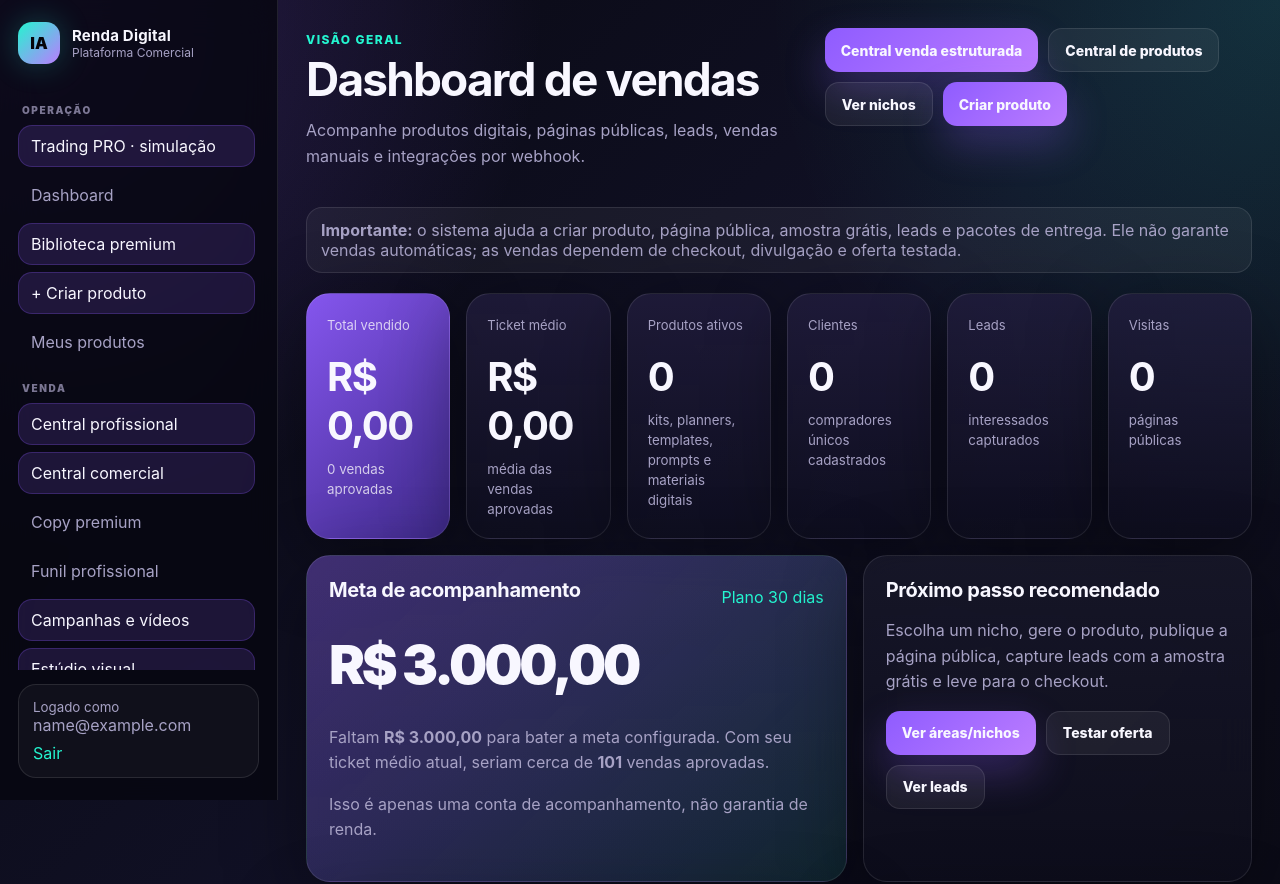
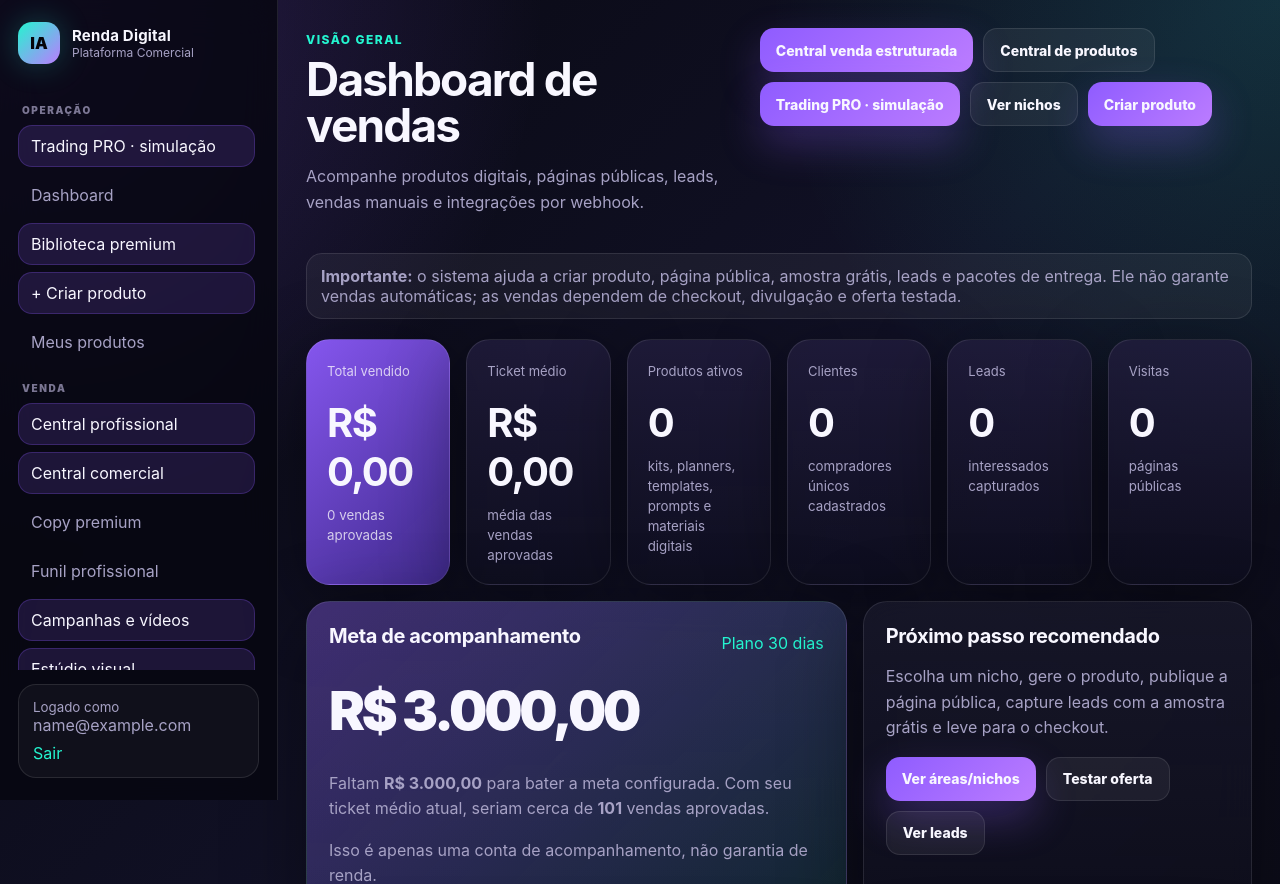
Before and after one commit to canalescanorff6-source/renda-digital-ia, a Flask app: page / in a window 1280 px wide. Shown: the top 884 px of the page. Run offline with Flask 3, Linux system fonts and the light colour scheme; the visitor is signed in with stand-in values (Sample User, id 1); data that the repository does not hold is empty.

Commit message:
feat(trading): expose paper trading dashboard from homepage

```diff
--- a/templates/dashboard.html
+++ b/templates/dashboard.html
@@ -9,6 +9,7 @@
   <div class="header-actions">
     <a class="btn primary" href="{{ url_for('venda_real_page') }}">Central venda estruturada</a>
     <a class="btn ghost" href="{{ url_for('income_machine') }}">Central de produtos</a>
+    <a class="btn primary" href="{{ url_for('trading_pro_page') }}">Trading PRO · simulação</a>
     <a class="btn ghost" href="{{ url_for('niches') }}">Ver nichos</a>
     <a class="btn primary" href="{{ url_for('product_new') }}">Criar produto</a>
   </div>
```
